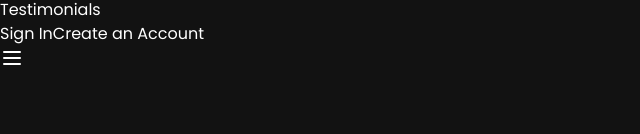
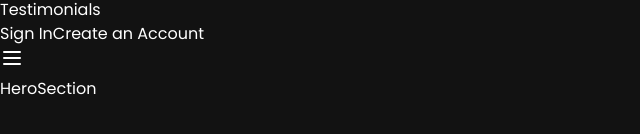
Before and after one commit to Shazaiib47/advancedr, a React (Vite) app: page / in a window 1280 px wide. Shown: the part 598-732 px from the top of the page, without its empty margins (0-640 px from the left). Built offline with nearby package versions, Linux system fonts and the light colour scheme.

Commit message:
created a hero component to be used and imported this

```diff
--- a/src/App.jsx
+++ b/src/App.jsx
@@ -1,10 +1,12 @@
+import HeroSection from "./components/HeroSection";
 import NavBar from "./components/NavBar";
 
 const App = () => {
   return (
     <>
       <NavBar />
-    </>
+      <HeroSection/>
+      </>
   );
 };
 
--- /dev/null
+++ b/src/components/HeroSection.jsx
@@ -0,0 +1,7 @@
+const HeroSection = () => {
+  return (
+    <div>HeroSection</div>
+  )
+}
+
+export default HeroSection
```
